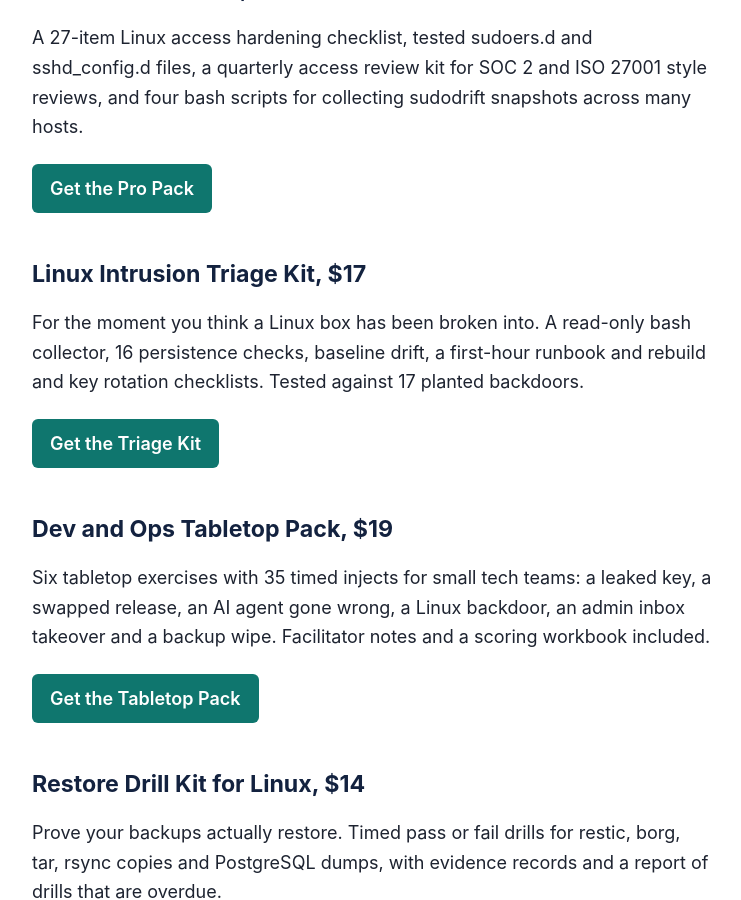
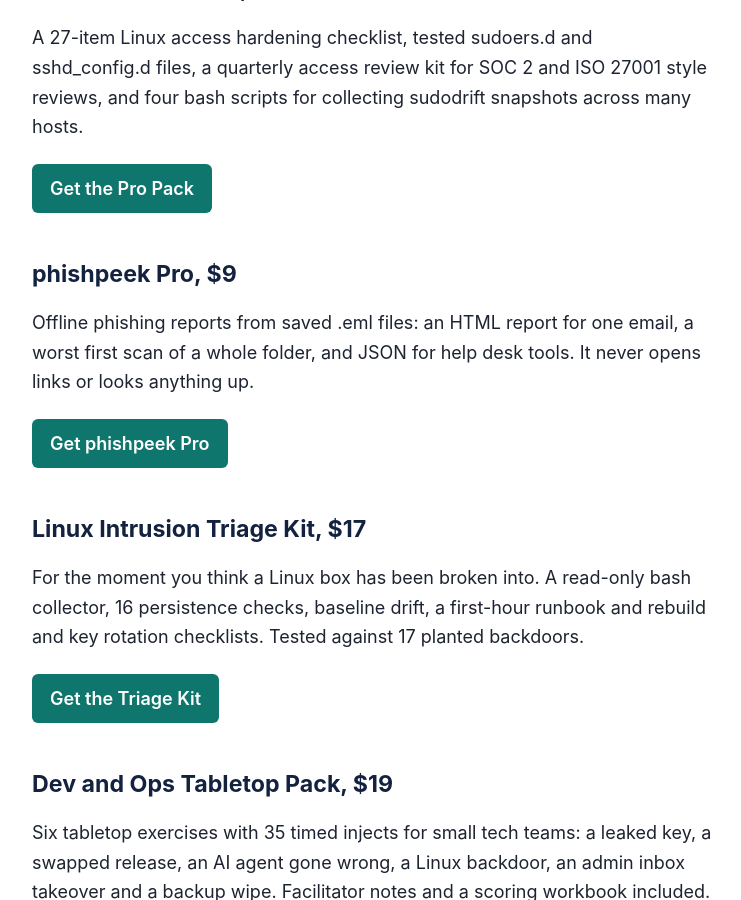
Before and after one commit to sudodrift/sudodrift.github.io, a Jekyll site: the page built from kits/index.md, in a window 1280 px wide and 900 px high, scrolled down 860 px. Shown: the whole window, without its empty margins (268-1009 px from the left). Built offline with Jekyll 4.4.1, drawn with Linux system fonts in a browser that asks for light colours.

Commit message:
Kits: add phishpeek Pro

```diff
--- a/kits/index.md
+++ b/kits/index.md
@@ -24,6 +24,12 @@ A free 2 page cheat sheet with the commands I use most when checking or locking
 A 27-item Linux access hardening checklist, tested sudoers.d and sshd_config.d files, a quarterly access review kit for SOC 2 and ISO 27001 style reviews, and four bash scripts for collecting sudodrift snapshots across many hosts.
 
 <div class="button-row"><a class="button" href="https://sudodrift.gumroad.com/l/cipiuh">Get the Pro Pack</a></div>
+
+## phishpeek Pro, $9
+
+Offline phishing reports from saved .eml files: an HTML report for one email, a worst first scan of a whole folder, and JSON for help desk tools. It never opens links or looks anything up.
+
+<div class="button-row"><a class="button" href="https://sudodrift.gumroad.com/l/jdqyxe">Get phishpeek Pro</a></div>
 
 ## Linux Intrusion Triage Kit, $17
 
```
